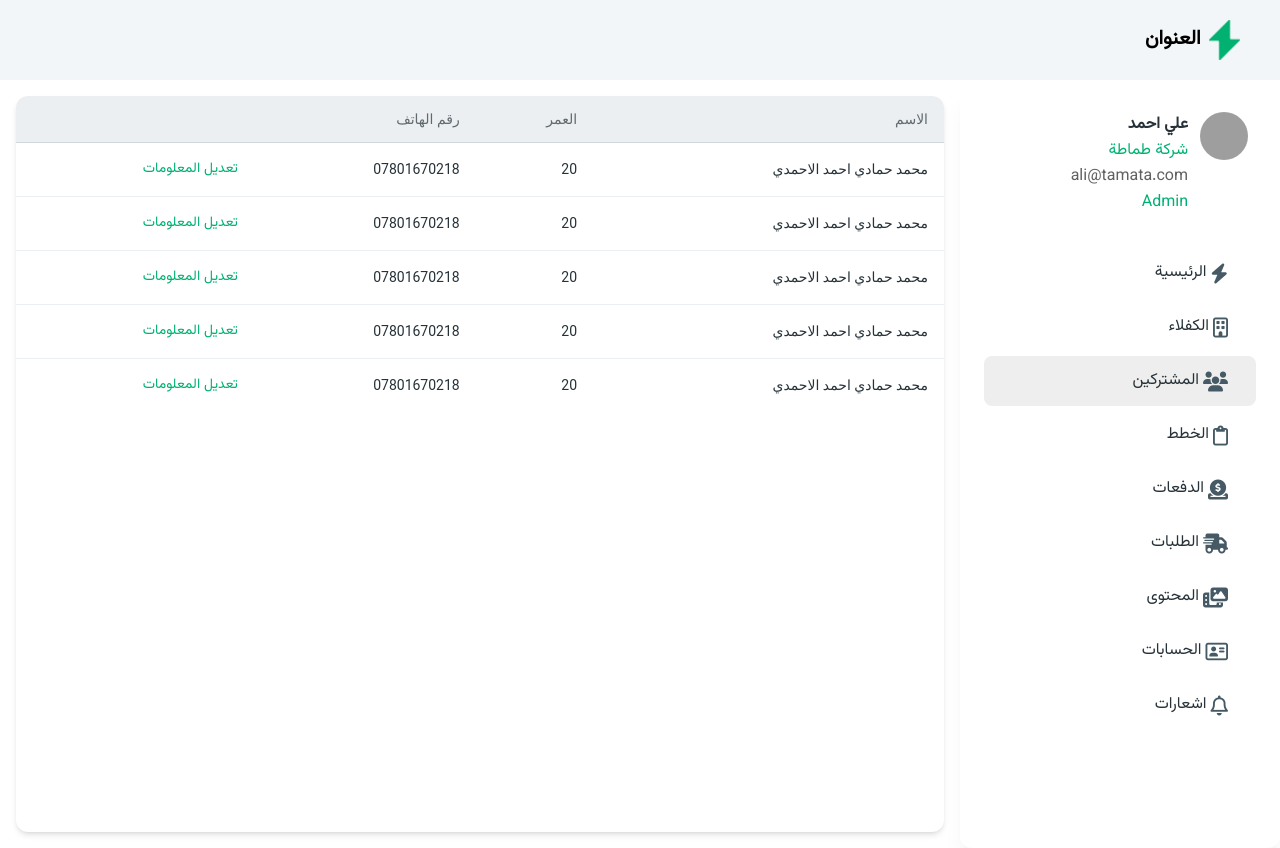
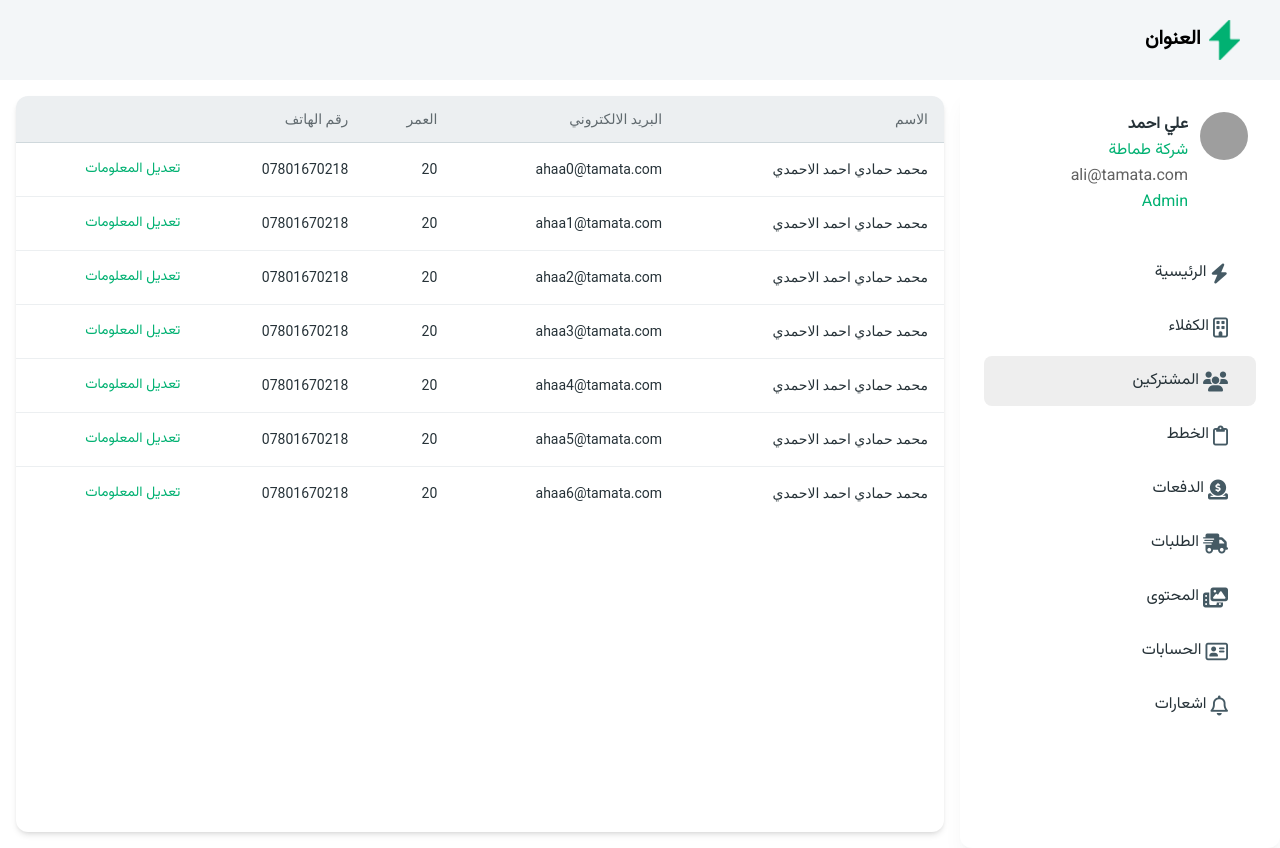
Before and after one commit to Aya-Jafar/React-Front-End-Task, a React (Vite) app: page / in a window 1280 px wide. Built offline with nearby package versions, Linux system fonts and the light colour scheme; grey boxes are pictures that could not be loaded.

Commit message:
Fix modal close not defined

```diff
--- a/src/components/Form/ConfirmationModal.jsx
+++ b/src/components/Form/ConfirmationModal.jsx
@@ -10,7 +10,7 @@ export const ConfirmationModal = ({ open, setOpen, onConfirm }) => {
   return (
     <Dialog
       open={open}
-      handler={() => setNextModalOpen(false)}
+      handler={() => setOpen(false)}
       dir="rtl"
       className="font-heading"
       size="xs"
@@ -45,7 +45,7 @@ export const ConfirmationModal = ({ open, setOpen, onConfirm }) => {
           className="w-full bg-black mt-10 font-heading"
           onClick={() => {
             onConfirm();
-            setOpen(false)
+            setOpen(false);
           }}
         >
           <span>متأكد</span>
--- a/src/components/Form/FormDrawer.jsx
+++ b/src/components/Form/FormDrawer.jsx
@@ -106,9 +106,9 @@ export const FormDrawer = ({ userId, open, setOpen }) => {
       ...prevData,
       [fieldName]: newValue,
     }));
+
     setValue(fieldName, newValue); // Update form field in form
   };
-
 
   return (
     currentUser && (
--- a/src/pages/Home.jsx
+++ b/src/pages/Home.jsx
@@ -61,7 +61,8 @@ const Home = () => {
               </tr>
             </thead>
             <tbody>
-              {store.users.map(({ id, userName, age, phoneNumber }, index) => {
+              {store.users.map(
+                ({ id, userName, age, phoneNumber, email }, index) => {
                   const isLast = index === store.users.length - 1;
                   const classes = isLast
                     ? "p-4"
@@ -78,6 +79,17 @@ const Home = () => {
                           {userName}
                         </Typography>
                       </td>
+
+                      <td className={classes}>
+                        <Typography
+                          variant="small"
+                          color="blue-gray"
+                          className="font-normal"
+                        >
+                          {email}
+                        </Typography>
+                      </td>
+
                       <td className={classes}>
                         <Typography
                           variant="small"
@@ -87,6 +99,7 @@ const Home = () => {
                           {age}
                         </Typography>
                       </td>
+
                       <td className={classes}>
                         <Typography
                           variant="small"
@@ -96,6 +109,7 @@ const Home = () => {
                           {phoneNumber}
                         </Typography>
                       </td>
+
                       <td className={classes}>
                         <Typography
                           variant="small"
@@ -107,7 +121,8 @@ const Home = () => {
                       </td>
                     </tr>
                   );
-              })}
+                }
+              )}
             </tbody>
           </table>
         </Card>
--- a/src/stores/users.js
+++ b/src/stores/users.js
@@ -7,8 +7,14 @@ import { validateFile } from "../utils/validators";
 export const useUsersStore = () => {
   /**
    * Constants
-   * */
-  const TABLE_HEADERS = ["الاسم", "العمر", "رقم الهاتف", ""];
+   **/
+  const TABLE_HEADERS = [
+    "الاسم",
+    "البريد الالكتروني",
+    "العمر",
+    "رقم الهاتف",
+    "",
+  ];
 
   // Helper function to generate document structure
   const generateInitialDocuments = () =>
@@ -30,7 +36,7 @@ export const useUsersStore = () => {
     }));
 
   // Mock data representing user records
-  const mockData = Array.from({ length: 5 }, (_, id) => ({
+  const mockData = Array.from({ length: 7 }, (_, id) => ({
     id: id,
     userName: "محمد حمادي احمد الاحمدي",
     email: `ahaa${id}@tamata.com`,
@@ -58,7 +64,6 @@ export const useUsersStore = () => {
    * User state getters & setters
    *
    * */
-
   // State to store users data
   const [users, setUsers] = React.useState(mockData);
   const [currentUser, setCurrentUser] = useState(null);
@@ -254,5 +259,6 @@ export const useUsersStore = () => {
     currentUser,
     TABLE_HEADERS,
     update,
+    setUsers,
   };
 };
```
Lines whose indentation alone changed are shown as unchanged.
